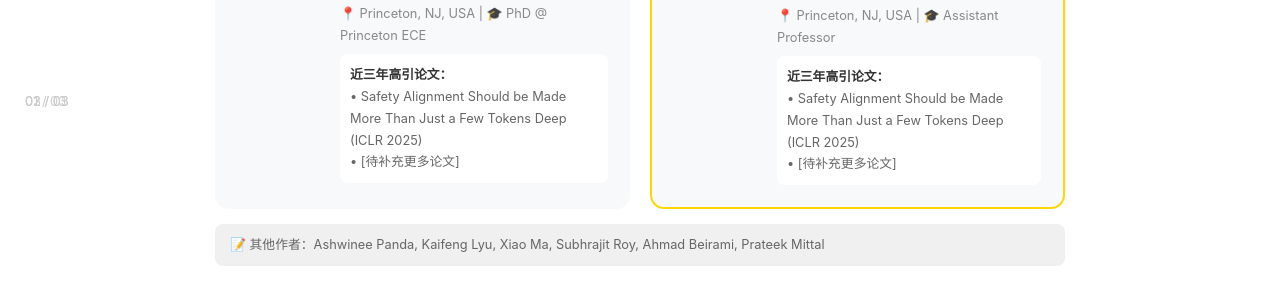
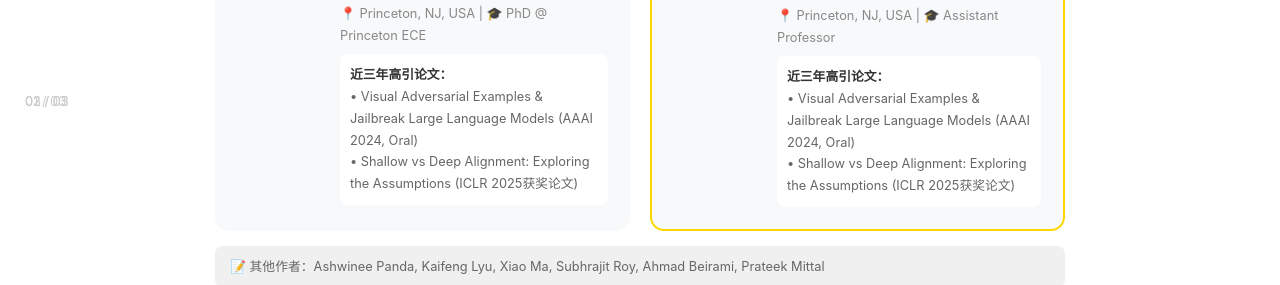
Before and after one commit to nonlinearHuman/iclr2025-analysis, a plain HTML site: page index.html in a window 1280 px wide. Shown: the part 667-952 px from the top of the page. Drawn offline with Linux system fonts and the light colour scheme.

Commit message:
更新高引论文

```diff
--- a/index.html
+++ b/index.html
@@ -110,8 +110,8 @@
                             <div class="author-meta">📍 Princeton, NJ, USA | 🎓 PhD @ Princeton ECE</div>
 <div class="author-papers">
 <strong>近三年高引论文：</strong><br>
-                                • Safety Alignment Should be Made More Than Just a Few Tokens Deep (ICLR 2025)<br>
-                                • [待补充更多论文]
+• Visual Adversarial Examples & Jailbreak Large Language Models (AAAI 2024, Oral)<br>
+• Shallow vs Deep Alignment: Exploring the Assumptions (ICLR 2025获奖论文)
 </div>
                         </div>
                     </div>
@@ -125,8 +125,8 @@
                             <div class="author-meta">📍 Princeton, NJ, USA | 🎓 Assistant Professor</div>
 <div class="author-papers">
 <strong>近三年高引论文：</strong><br>
-                                • Safety Alignment Should be Made More Than Just a Few Tokens Deep (ICLR 2025)<br>
-                                • [待补充更多论文]
+• Visual Adversarial Examples & Jailbreak Large Language Models (AAAI 2024, Oral)<br>
+• Shallow vs Deep Alignment: Exploring the Assumptions (ICLR 2025获奖论文)
 </div>
                         </div>
                     </div>
@@ -200,7 +200,7 @@
                             <div class="author-papers">
                                 <strong>近三年高引论文：</strong><br>
                                 • Learning Dynamics of LLM Finetuning (ICLR 2025)<br>
-                                • [待补充更多论文]
+                                • N/A
                             </div>
                         </div>
                     </div>
@@ -215,7 +215,7 @@
                             <div class="author-papers">
                                 <strong>近三年高引论文：</strong><br>
                                 • Learning Dynamics of LLM Finetuning (ICLR 2025)<br>
-                                • [待补充更多论文]
+                                • N/A
                             </div>
                         </div>
                     </div>
@@ -288,7 +288,7 @@
                             <div class="author-papers">
                                 <strong>近三年高引论文：</strong><br>
                                 • AlphaEdit (ICLR 2025)<br>
-                                • [待补充更多论文]
+                                • N/A
                             </div>
                         </div>
                     </div>
@@ -303,7 +303,7 @@
                             <div class="author-papers">
                                 <strong>近三年高引论文：</strong><br>
                                 • AlphaEdit (ICLR 2025)<br>
-                                • [待补充更多论文]
+                                • N/A
                             </div>
                         </div>
                     </div>
```
Lines whose indentation alone changed are shown as unchanged.
